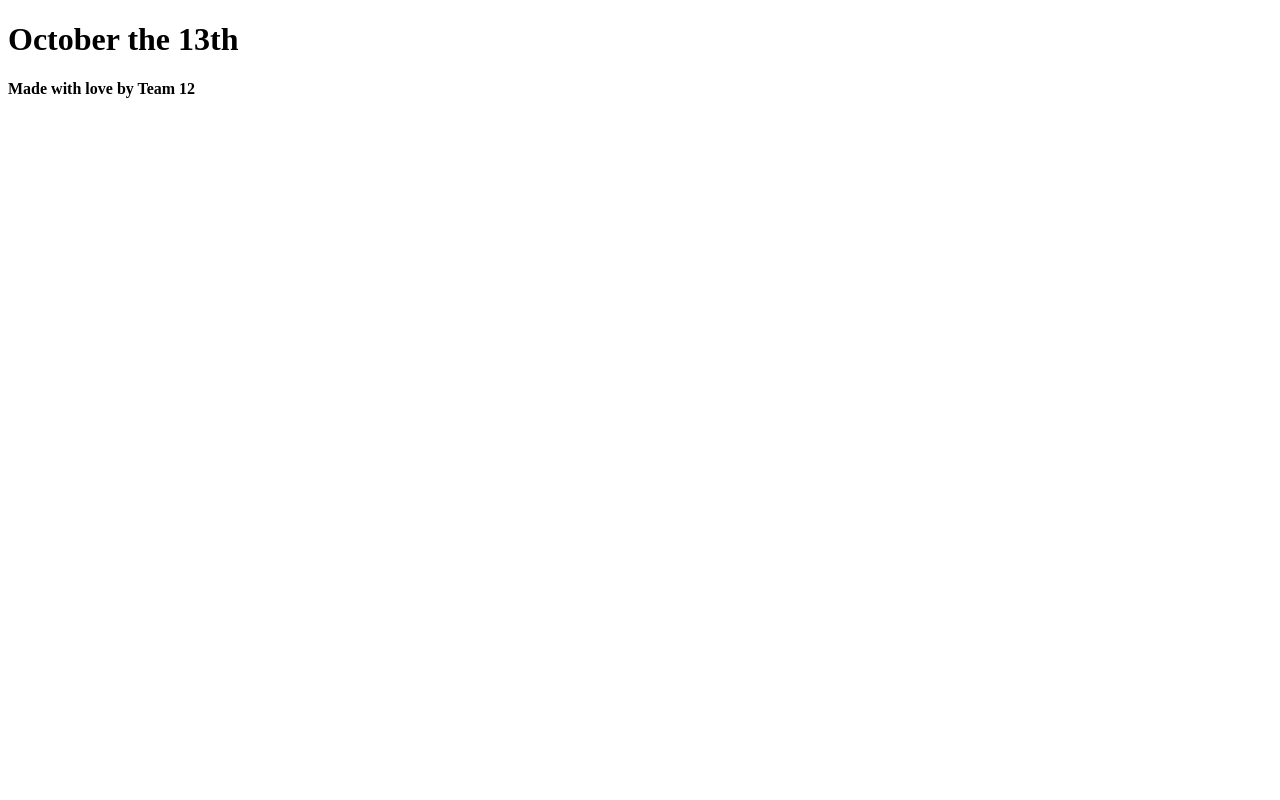
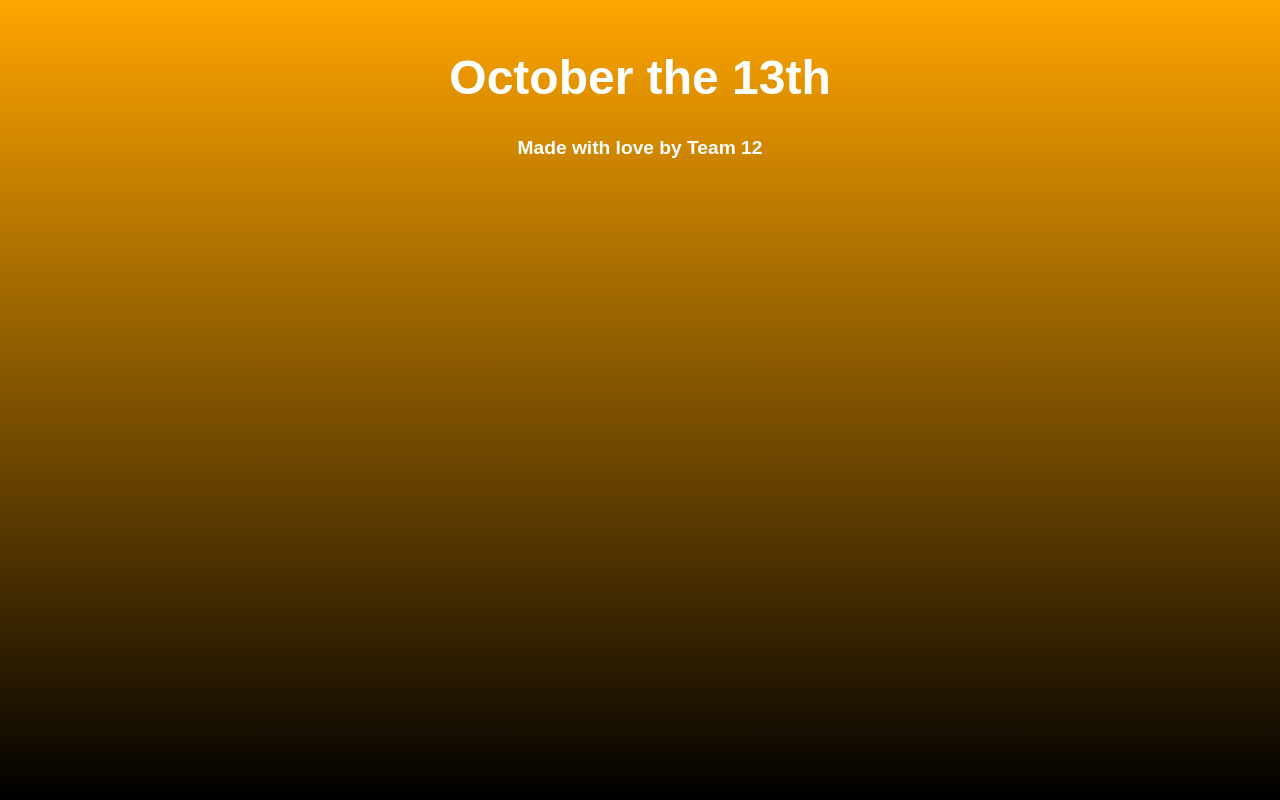
Before and after one commit to GodGivenn/-Echipa-12-October-the-13th, a plain HTML site: page site/index.html in a window 1280 px wide. Drawn offline with Linux system fonts and the light colour scheme.

Commit message:
small changes + gradiant background

```diff
--- a/site/index.html
+++ b/site/index.html
@@ -3,6 +3,7 @@
 <head>
     <meta charset="UTF-8">
     <meta name="viewport" content="width=device-width, initial-scale=1.0">
+    <link rel="stylesheet" type="text/css" href="style.css">
     <title>October the 13th</title>
 </head>
 <body>
--- a/site/style.css
+++ b/site/style.css
@@ -0,0 +1,20 @@
+body {
+    background: linear-gradient(to bottom, #FFA500, #000);
+    background-repeat: no-repeat;
+    background-attachment: fixed;
+    color: #fff;
+    font-family: Arial, sans-serif;
+    text-align: center;
+    margin: 0;
+    padding: 0;
+}
+
+h1 {
+    font-size: 3rem;
+    margin-top: 50px;
+}
+
+h4 {
+    font-size: 1.2rem;
+    margin-top: 20px;
+}
```
Also changed, not shown: 1 other file.
